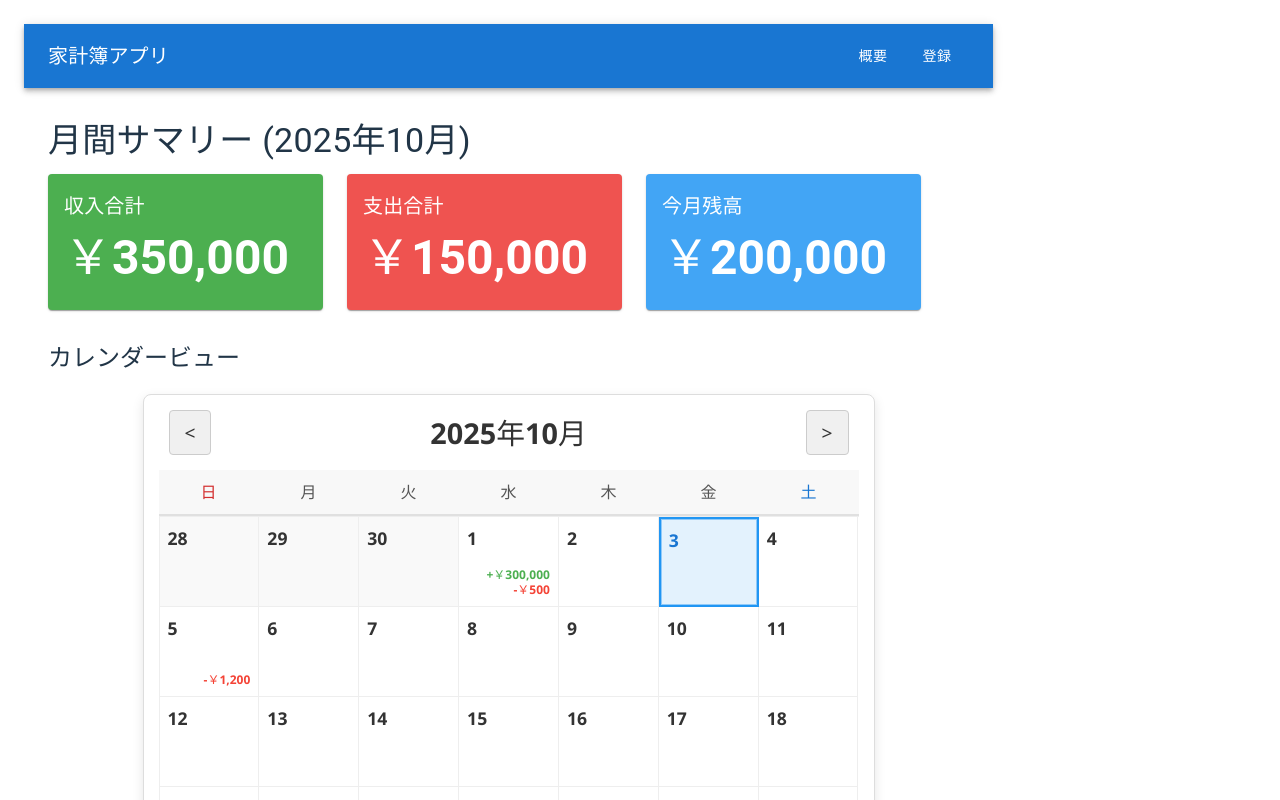
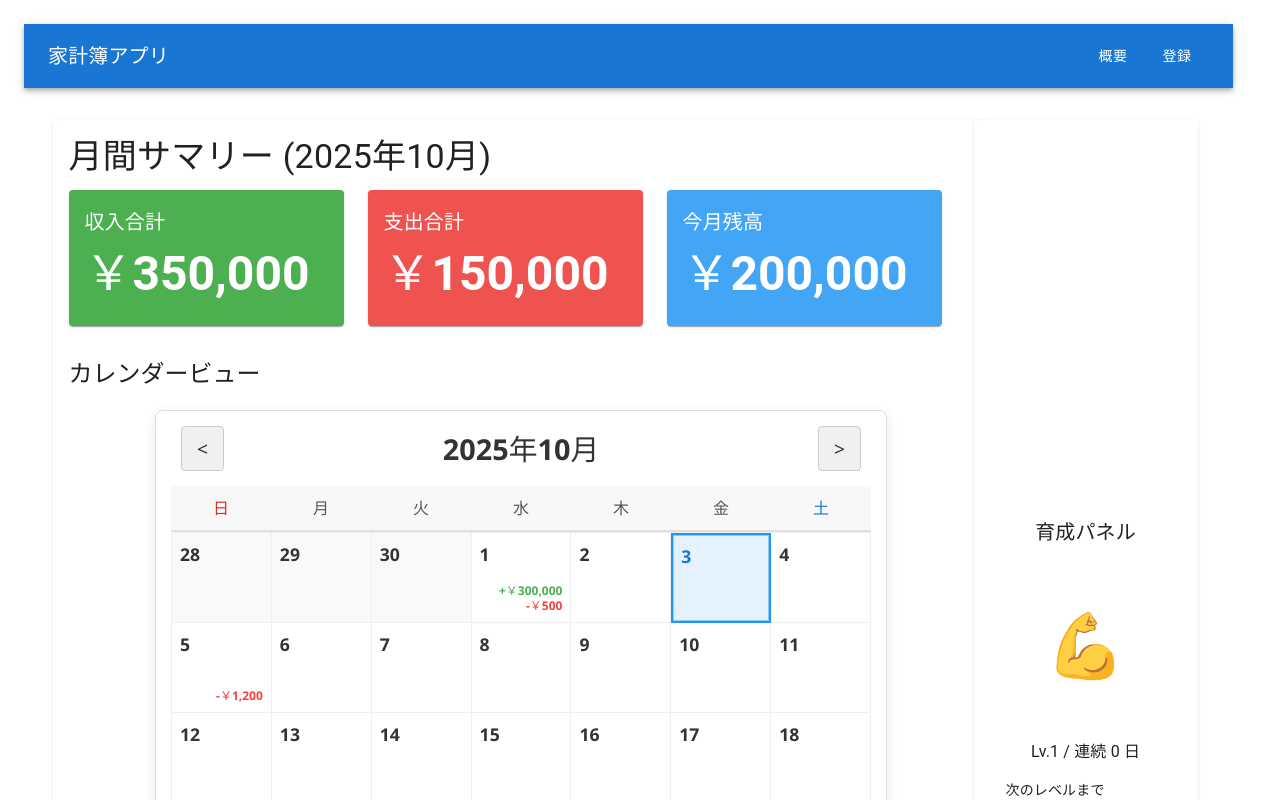
Before and after one commit to Bioinformatics-And-Bioengineering/hackathon2025_10_frontend1, a React (Vite) app in the folder my-app/: page / in a window 1280 px wide. Shown: the top 800 px of the page. Built offline with nearby package versions, Linux system fonts and the light colour scheme; no server answers; some icons are missing.

Commit message:
画像の追加

```diff
--- /dev/null
+++ b/my-app/src/api/client.js
@@ -0,0 +1,12 @@
+// my-app/src/api/client.js
+import axios from "axios";
+
+const base =
+  import.meta.env.VITE_API_BASE ||
+  import.meta.env.VITE_API_BASE_URL ||
+  "http://127.0.0.1:5000";
+
+export const api = axios.create({
+  baseURL: base,
+  headers: { "Content-Type": "application/json" },
+});
--- /dev/null
+++ b/my-app/src/api/state.js
@@ -0,0 +1,5 @@
+import { api } from "./client.js";
+export async function getState({ month, userId }) {
+  const { data } = await api.get("/api/state", { params: { month, user_id: userId } });
+  return data; // { character, goals, calendar, entries }
+}
--- /dev/null
+++ b/my-app/src/components/AvatarPanel.jsx
@@ -0,0 +1,90 @@
+import * as React from "react";
+import { Box, Stack, Typography, LinearProgress } from "@mui/material";
+import dayjs from "dayjs";
+import { getState } from "../api/state";
+import { getCharacterImageBase64 } from "../api/character";
+
+/**
+ * props:
+ * - userId, month ... オプション。未指定なら自分で当月+userId=1で取る
+ * - state ............ 親(Dashboard)が /api/state を1回だけ取得して渡してくる場合用（推奨）
+ */
+export default function AvatarPanel({ userId = 1, month = dayjs().format("YYYY-MM"), state: injectedState }) {
+  const [state, setState] = React.useState(injectedState || null);
+  const [imgSrc, setImgSrc] = React.useState("");
+  const [loading, setLoading] = React.useState(!injectedState);
+
+  // 親からstateが来なければ自前で /api/state を取得
+  React.useEffect(() => {
+    let alive = true;
+    if (!injectedState) {
+      (async () => {
+        setLoading(true);
+        try {
+          const s = await getState({ month, userId });
+          if (alive) setState(s);
+        } finally {
+          if (alive) setLoading(false);
+        }
+      })();
+    } else {
+      setState(injectedState);
+    }
+    return () => { alive = false; };
+  }, [injectedState, month, userId]);
+
+  const character = state?.character;
+  const goals = state?.goals;
+
+  const level = character?.level ?? 1;
+  const streak = character?.streak ?? 0;
+
+  const isTargetAchieved =
+    goals?.goal_amount != null ? (goals.total >= goals.goal_amount) : false;
+
+  // Base64画像を取得（任意機能なので、未実装でも絵文字で表示継続）
+  React.useEffect(() => {
+    let alive = true;
+    (async () => {
+      if (!state) return;
+      const b64 = await getCharacterImageBase64({ days: streak, isTargetAchieved });
+      if (alive) setImgSrc(b64); // ""なら絵文字フォールバック
+    })();
+    return () => { alive = false; };
+  }, [state, streak, isTargetAchieved]);
+
+  return (
+    <Stack spacing={2} alignItems="center">
+      <Typography variant="h6">育成パネル</Typography>
+
+      {imgSrc ? (
+        <Box
+          component="img"
+          src={imgSrc}
+          alt="avatar"
+          sx={{ width: 160, height: 160, objectFit: "contain", borderRadius: 2 }}
+        />
+      ) : (
+        <Box
+          sx={{
+            width: 160, height: 160, borderRadius: 2,
+            display: "grid", placeItems: "center", fontSize: 64, bgcolor: "background.default"
+          }}
+          aria-label="avatar-fallback"
+        >
+          💪
+        </Box>
+      )}
+
+      <Typography>Lv.{level} / 連続 {streak} 日</Typography>
+
+      {/* exp/閾値仕様が固まるまでの仮バー（streakベース） */}
+      <Box width="100%">
+        <Typography variant="body2">次のレベルまで</Typography>
+        <LinearProgress variant="determinate" value={Math.min(100, (streak % 7) * (100/7))} />
+      </Box>
+
+      {loading && <Typography color="text.secondary">読み込み中...</Typography>}
+    </Stack>
+  );
+}
--- a/my-app/src/components/Dashboard.jsx
+++ b/my-app/src/components/Dashboard.jsx
@@ -1,29 +1,25 @@
-// components/Dashboard.jsx
-
 import React, { useState } from 'react';
-import { Grid, Typography } from '@mui/material';
+import { Grid, Typography, Paper } from '@mui/material';
 import SummaryCard from './SummaryCard.jsx';
-import CalendarView from './CalendarView.jsx'; // 月間カレンダー
-
-// 仮の全取引データ（日付のフォーマットは CalendarView.jsx と整合性を合わせています）
+import CalendarView from './CalendarView.jsx';
+import AvatarPanel from './AvatarPanel.jsx';
+// 仮の全取引データ
 const initialTransactions = [
   { id: 1, type: 'expense', amount: 500, date: '2025-10-01', category: '食費' },
-  { id: 2, type: 'income', amount: 300000, date: '2025-10-01', category: '給与' },
+  { id: 2, type: 'income',  amount: 300000, date: '2025-10-01', category: '給与' },
   { id: 3, type: 'expense', amount: 1200, date: '2025-10-05', category: '交通費' },
   { id: 4, type: 'expense', amount: 8500, date: '2025-10-20', category: '趣味' },
 ];
-
 const Dashboard = () => {
-  // データを保持
   const [transactions, setTransactions] = useState(initialTransactions);
-
   return (
-    <div>
+    <Grid container spacing={2} alignItems="stretch">
+      {/* 左カラム：サマリー＋カレンダー */}
+      <Grid item xs={12} md={7}>
+        <Paper sx={{ p: 2, height: '100%', width: '100%' }}>
           <Typography variant="h4" gutterBottom>
             月間サマリー (2025年10月)
           </Typography>
-
-      {/* SummaryCardを横並びに配置するためのMUI Gridコンポーネント */}
           <Grid container spacing={3}>
             <Grid item xs={12} sm={4}>
               <SummaryCard title="収入合計" amount={350000} type="income" />
@@ -35,19 +31,31 @@ const Dashboard = () => {
               <SummaryCard title="今月残高" amount={200000} type="balance" />
             </Grid>
           </Grid>
-
           <Typography variant="h5" sx={{ mt: 4 }}>
             カレンダービュー
           </Typography>
-
-      {/* 修正後: 正しくデータ（transactions）を渡す */}
           <CalendarView transactions={transactions} />
-
           <Typography variant="h5" sx={{ mt: 4 }}>
             取引一覧（TODO）
           </Typography>
-    </div>
+        </Paper>
+      </Grid>
+      {/* 右カラム：育成（Base64画像） */}
+      <Grid item xs={12} md={5}>
+        <Paper
+          sx={{
+            p: 2,
+            height: '100%',
+            width: '100%',
+            display: 'flex',
+            alignItems: 'center',
+            justifyContent: 'center',
+          }}
+        >
+          <AvatarPanel userId={1} />
+        </Paper>
+      </Grid>
+    </Grid>
   );
 };
-
 export default Dashboard;
```
Also changed, not shown: my-app/src/api/character.js (added, +27 -0 lines), package.json (added, +9 -0 lines), 1 other file (tests, documents, lock files or other folders). Lines whose indentation alone changed are shown as unchanged.
